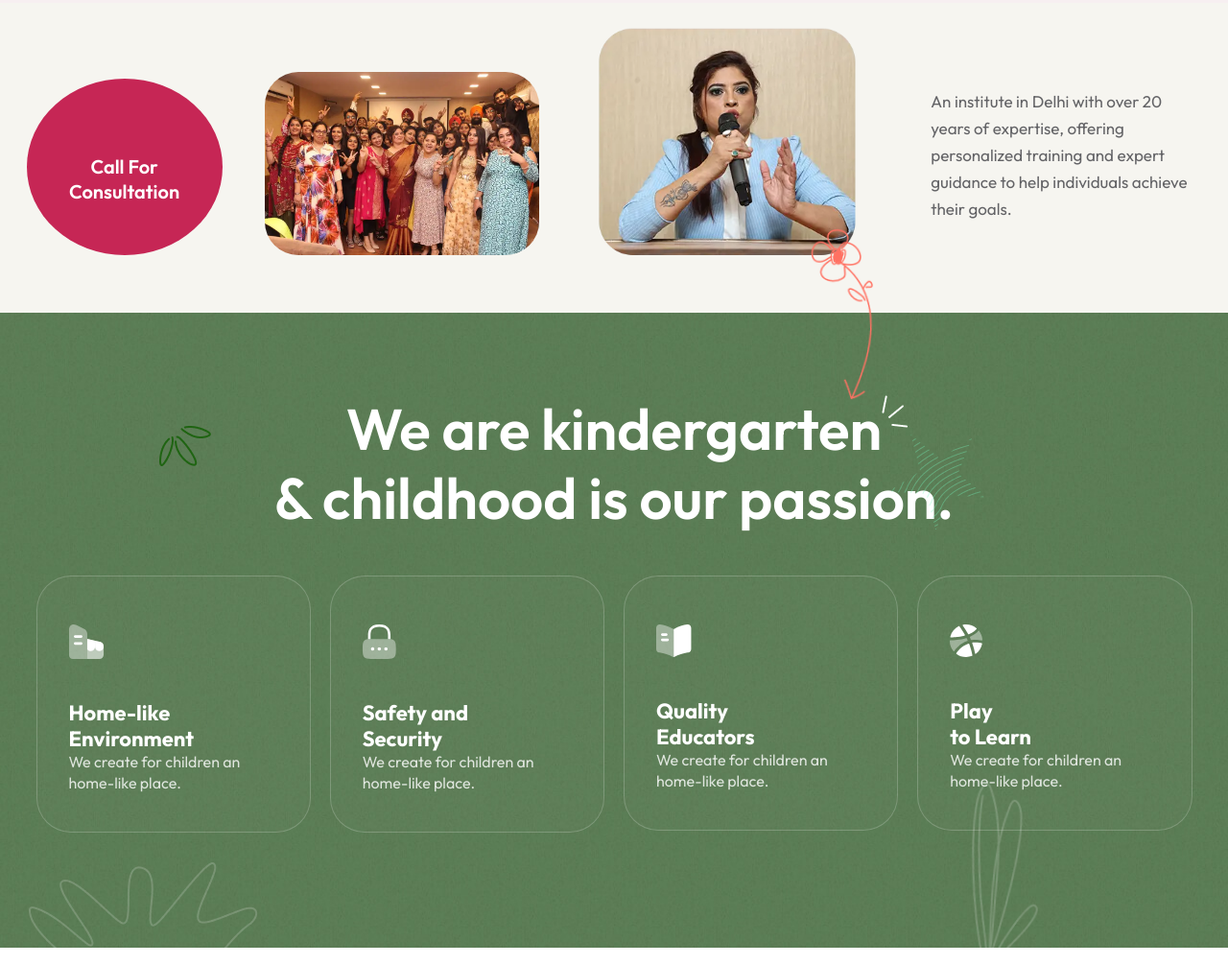
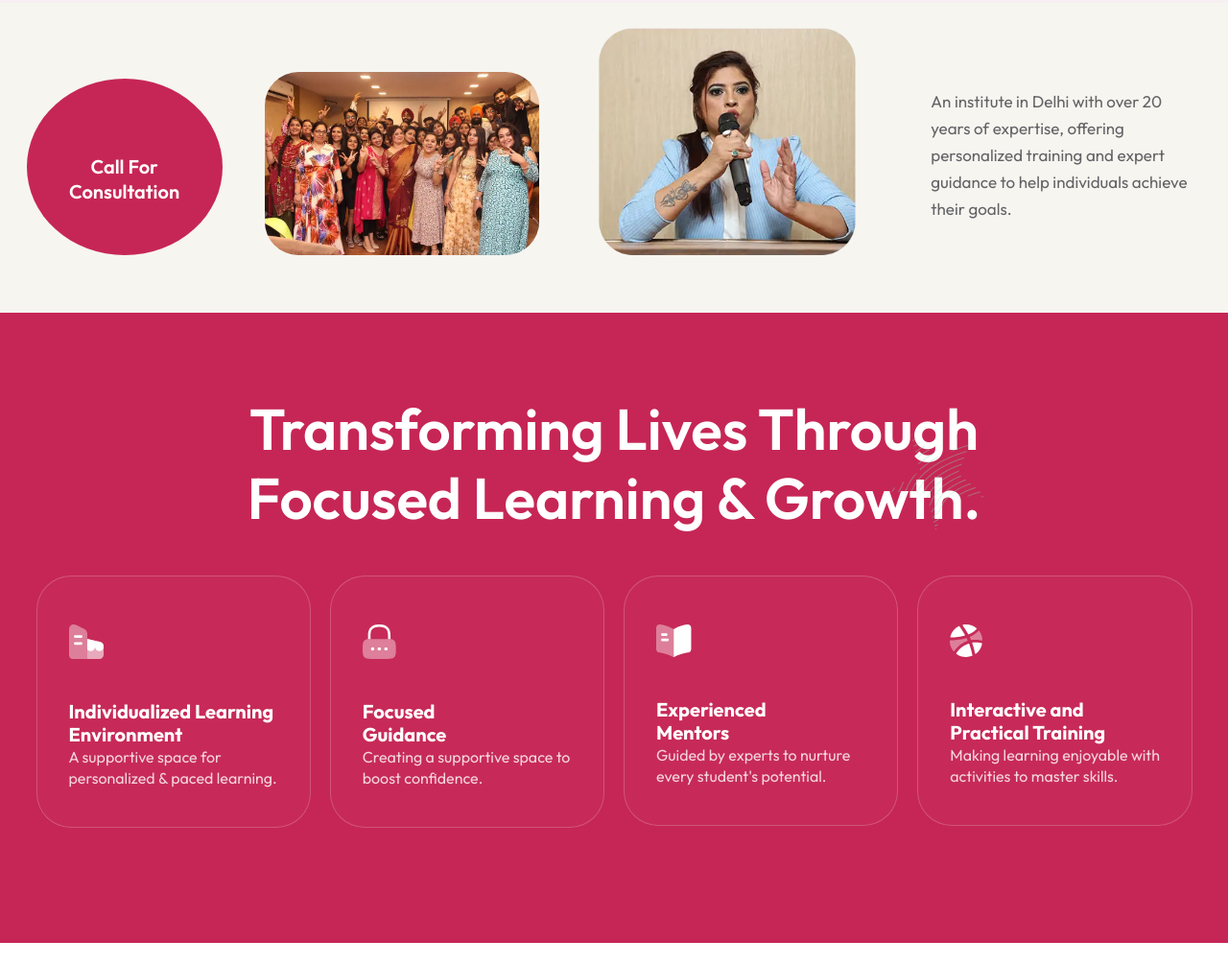
Before and after one commit to kushk4856/acadia-engmates, a plain HTML site: page index.html in a window 1280 px wide. Shown: the part 995-2000 px from the top of the page at 96% size. Drawn offline with Linux system fonts and the light colour scheme.

Commit message:
some changed done

```diff
--- a/css/style.css
+++ b/css/style.css
@@ -844,7 +844,8 @@ Service section start
     padding-bottom: 90px;
     position: relative;
     z-index: 1;
-    background-image: url(../images/services-3-bg.jpg);
+    /* background-image: url(../images/services-3-bg.jpg); */
+    background-color: #C62655;
 }
 
 .service_inner {
@@ -945,7 +946,7 @@ Service section start
 
 .tp-service-3-title {
     color: var(--tp-common-white);
-    font-size: 22px;
+    font-size: 20px;
     font-style: normal;
     font-weight: 700;
     -webkit-transition: all 0.3s 0s ease-out;
@@ -975,6 +976,10 @@ Service section start
 .tp-service-3-item:hover .tp-service-3-icon-hover {
     opacity: 1;
     visibility: visible;
+}
+
+.tp-service-3-item:hover .tp-service-3-icon-hover img {
+    filter: hue-rotate(241deg) saturate(150%);
 }
 
 .tp-service-3-icon {
--- a/index.html
+++ b/index.html
@@ -891,13 +891,14 @@ mobile navbar
           <div class="service_heading_block">
             <div class="service_text_block mb-45">
               <h3 class="heading">
-                We are kindergarten
+                Transforming Lives Through
+
                 <br />
-                & childhood is our passion.
+                Focused Learning & Growth.
               </h3>
-              <div class="service_shape_1">
+              <!-- <div class="service_shape_1">
                 <img src="./images/services-shape-2.png" alt="" />
-              </div>
+              </div> -->
             </div>
           </div>
         </div>
@@ -914,9 +915,11 @@ mobile navbar
               </div>
               <div class="tp-service-3-content">
                 <h4 class="tp-service-3-title">
-                  <a href="#">Home-like Environment</a>
+                  <a href="#">Individualized Learning Environment
+                  </a>
                 </h4>
-                <p>We create for children an home-like place.</p>
+                <p>A supportive space for personalized & paced learning.
+                </p>
               </div>
             </div>
           </div>
@@ -934,11 +937,11 @@ mobile navbar
               <div class="tp-service-3-content">
                 <h4 class="tp-service-3-title">
                   <a href="#"
-                    >Safety and <br />
-                    Security</a
+                    >Focused <br> Guidance</a
                   >
                 </h4>
-                <p>We create for children an home-like place.</p>
+                <p>Creating a supportive space to boost confidence.
+                </p>
               </div>
             </div>
           </div>
@@ -955,11 +958,11 @@ mobile navbar
               <div class="tp-service-3-content">
                 <h4 class="tp-service-3-title">
                   <a href="#"
-                    >Quality <br />
-                    Educators</a
+                    >Experienced <br> Mentors</a
                   >
                 </h4>
-                <p>We create for children an home-like place.</p>
+                <p>Guided by experts to nurture every student's potential.
+                </p>
               </div>
             </div>
           </div>
@@ -976,32 +979,33 @@ mobile navbar
               <div class="tp-service-3-content">
                 <h4 class="tp-service-3-title">
                   <a href="#"
-                    >Play <br />
-                    to Learn</a
+                    >Interactive and Practical Training
+                    </a
                   >
                 </h4>
-                <p>We create for children an home-like place.</p>
+                <p>Making learning enjoyable with activities to master skills.
+                </p>
               </div>
             </div>
           </div>
         </div>
       </div>
       <div class="tp-service-3-shape">
-        <div class="tp-service-3-shape-1">
+        <!-- <div class="tp-service-3-shape-1">
           <img src="./images/services-3-shape-1.png" alt="" />
-        </div>
+        </div> -->
         <div class="tp-service-3-shape-2">
           <img src="./images/services-3-shape-2.png" alt="" />
         </div>
-        <div class="tp-service-3-shape-3">
+        <!-- <div class="tp-service-3-shape-3">
           <img src="./images/services-3-shape-3.png" alt="" />
-        </div>
-        <div class="tp-service-3-shape-4">
+        </div> -->
+        <!-- <div class="tp-service-3-shape-4">
           <img src="./images/services-3-shape-4.png" alt="" />
-        </div>
-        <div class="tp-service-3-shape-5">
+        </div> -->
+        <!-- <div class="tp-service-3-shape-5">
           <img src="./images/services-3-shape-5.png" alt="" />
-        </div>
+        </div> -->
       </div>
     </section>
 
```
